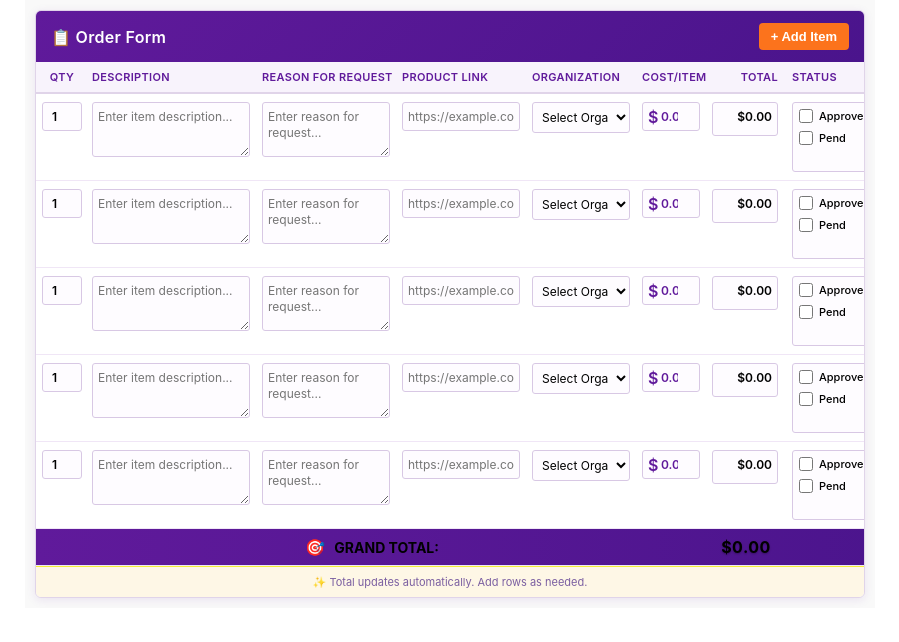
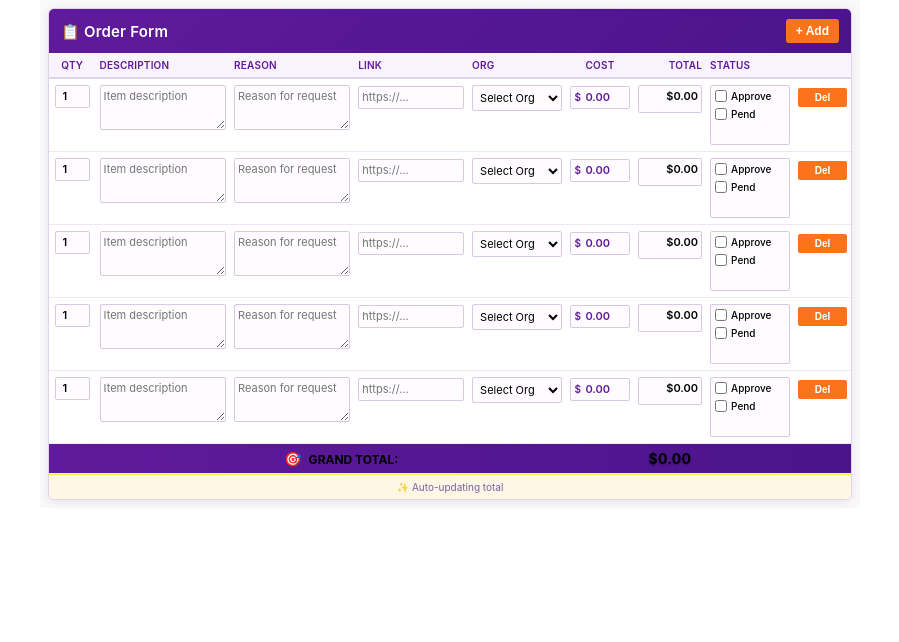
Before and after one commit to dvaughan111/Table, a plain HTML site: page index.html in a window 1280 px wide. Shown: the whole page, without its empty margins (190-1089 px from the left). Drawn offline with Linux system fonts and the light colour scheme.

Commit message:
Update index.html

```diff
--- a/index.html
+++ b/index.html
@@ -10,8 +10,8 @@
 
         .widget-container {
             font-family: -apple-system, BlinkMacSystemFont, 'Segoe UI', Roboto, Oxygen, Ubuntu, sans-serif;
-            padding: 10px;
-            max-width: 850px;
+            padding: 8px;
+            max-width: 820px;
             margin: 0 auto;
             background-color: #f9f9f9;
         }
@@ -19,7 +19,7 @@
         .order-table-container {
             background: white;
             border-radius: 6px;
-            box-shadow: 0 2px 10px rgba(96, 26, 155, 0.1);
+            box-shadow: 0 2px 8px rgba(96, 26, 155, 0.1);
             overflow: hidden;
             border: 1px solid #e0d4e9;
         }
@@ -29,7 +29,7 @@
             display: flex;
             justify-content: space-between;
             align-items: center;
-            padding: 12px 15px;
+            padding: 10px 12px;
             background: linear-gradient(135deg, #601a9b 0%, #4a148c 100%);
             color: white;
         }
@@ -37,19 +37,19 @@
         .table-header h3 {
             margin: 0;
             font-weight: 600;
-            font-size: 16px;
-            letter-spacing: 0.3px;
+            font-size: 15px;
+            letter-spacing: 0.2px;
         }
 
         .add-row-btn {
             background-color: #fc731c;
             color: white;
             border: none;
-            padding: 6px 12px;
-            border-radius: 4px;
+            padding: 5px 10px;
+            border-radius: 3px;
             cursor: pointer;
             font-weight: 600;
-            font-size: 13px;
+            font-size: 12px;
             transition: all 0.2s ease;
         }
 
@@ -71,89 +71,91 @@
         /* TABLE HEADERS - PURPLE ACCENT */
         .order-table th {
             background-color: #f8f3fc;
-            padding: 8px 6px;
+            padding: 6px 4px;
             text-align: left;
             font-weight: 600;
             color: #601a9b;
             border-bottom: 2px solid #e0d4e9;
-            font-size: 11px;
+            font-size: 10px;
             text-transform: uppercase;
-            letter-spacing: 0.03em;
+            letter-spacing: 0.02em;
             white-space: nowrap;
         }
 
-        /* TABLE CELLS - BLACK FONT, REDUCED PADDING */
+        /* TABLE CELLS - BLACK FONT, MINIMAL PADDING */
         .order-table td {
-            padding: 8px 6px;
+            padding: 6px 4px;
             border-bottom: 1px solid #f0e6f6;
             vertical-align: top;
             color: #000000;
         }
 
-        /* COLUMN WIDTHS - TIGHTER LAYOUT */
+        /* COLUMN WIDTHS - EXTREMELY COMPACT */
         .order-table th:nth-child(1), /* Quantity */
         .order-table td:nth-child(1) {
-            width: 50px;
-            min-width: 50px;
-            max-width: 50px;
+            width: 45px;
+            min-width: 45px;
+            max-width: 45px;
             text-align: center;
-            padding-right: 4px !important;
         }
 
-        .order-table th:nth-child(2), /* Description */
+        .order-table th:nth-child(2), /* Description - REDUCED WIDTH */
         .order-table td:nth-child(2) {
-            width: 170px;
-            min-width: 170px;
+            width: 130px;
+            min-width: 130px;
+            max-width: 130px;
         }
 
         .order-table th:nth-child(3), /* Reason */
         .order-table td:nth-child(3) {
-            width: 140px;
-            min-width: 140px;
+            width: 120px;
+            min-width: 120px;
+            max-width: 120px;
         }
 
         .order-table th:nth-child(4), /* Product Link */
         .order-table td:nth-child(4) {
-            width: 130px;
-            min-width: 130px;
+            width: 110px;
+            min-width: 110px;
+            max-width: 110px;
         }
 
         .order-table th:nth-child(5), /* Organization */
         .order-table td:nth-child(5) {
-            width: 110px;
-            min-width: 110px;
+            width: 95px;
+            min-width: 95px;
+            max-width: 95px;
         }
 
         .order-table th:nth-child(6), /* Cost per Item */
         .order-table td:nth-child(6) {
-            width: 70px;
-            min-width: 70px;
-            max-width: 70px;
+            width: 65px;
+            min-width: 65px;
+            max-width: 65px;
             text-align: center;
         }
 
         .order-table th:nth-child(7), /* Row Total */
         .order-table td:nth-child(7) {
-            width: 80px;
-            min-width: 80px;
-            max-width: 80px;
+            width: 70px;
+            min-width: 70px;
+            max-width: 70px;
             text-align: right;
-            padding-right: 8px !important;
         }
 
         .order-table th:nth-child(8), /* Status Checkboxes */
         .order-table td:nth-child(8) {
-            width: 100px;
-            min-width: 100px;
-            max-width: 100px;
+            width: 85px;
+            min-width: 85px;
+            max-width: 85px;
             text-align: left;
         }
 
         .order-table th:nth-child(9), /* Actions */
         .order-table td:nth-child(9) {
-            width: 60px;
-            min-width: 60px;
-            max-width: 60px;
+            width: 55px;
+            min-width: 55px;
+            max-width: 55px;
             text-align: center;
         }
 
@@ -162,18 +164,19 @@
             background-color: #fef7e6;
         }
 
-        /* INPUTS AND CONTROLS - BLACK TEXT */
+        /* INPUTS AND CONTROLS - BLACK TEXT, MINIMAL PADDING */
         .order-table input,
         .order-table textarea,
         .order-table select {
             width: 100%;
-            padding: 6px 5px;
+            padding: 4px 3px;
             border: 1px solid #d8c8e4;
-            border-radius: 3px;
-            font-size: 12px;
+            border-radius: 2px;
+            font-size: 11px;
             color: #000000;
             background-color: #fefcff;
             font-family: inherit;
+            line-height: 1.2;
         }
 
         .order-table input:focus,
@@ -181,17 +184,17 @@
         .order-table select:focus {
             outline: none;
             border-color: #fc731c;
-            box-shadow: 0 0 0 2px rgba(252, 115, 28, 0.1);
+            box-shadow: 0 0 0 1px rgba(252, 115, 28, 0.1);
             background-color: white;
         }
 
         /* QUANTITY INPUT - EXTRA NARROW */
         .order-table td:nth-child(1) input {
-            padding: 6px 3px;
+            padding: 4px 2px;
             text-align: center;
-            font-size: 12px;
+            font-size: 11px;
             font-weight: 600;
-            max-width: 40px;
+            max-width: 35px;
             margin: 0 auto;
             display: block;
         }
@@ -205,96 +208,100 @@
         .cost-input-wrapper::before {
             content: "$";
             position: absolute;
-            left: 6px;
+            left: 4px;
             top: 50%;
             transform: translateY(-50%);
             color: #601a9b;
             font-weight: 600;
             z-index: 1;
             pointer-events: none;
+            font-size: 10px;
         }
 
         .order-table td:nth-child(6) input {
-            padding: 6px 6px 6px 18px;
+            padding: 4px 4px 4px 14px;
             text-align: right;
-            font-size: 12px;
+            font-size: 11px;
             font-weight: 600;
             width: 100%;
             color: #601a9b;
         }
 
-        /* TEXTAREAS - BLACK TEXT */
+        /* TEXTAREAS - BLACK TEXT, COMPACT */
         .order-table textarea {
             resize: vertical;
-            min-height: 55px;
-            line-height: 1.3;
-            font-size: 12px;
+            min-height: 45px;
+            line-height: 1.2;
+            font-size: 11px;
             color: #000000;
         }
 
-        /* ROW TOTAL - NO YELLOW BACKGROUND, INPUT BOX STYLE */
+        /* ROW TOTAL - INPUT BOX STYLE */
         .row-total {
             font-weight: 600;
             color: #000000;
-            font-size: 12px;
-            padding: 6px 5px !important;
+            font-size: 11px;
+            padding: 4px 3px !important;
             display: block;
             text-align: right;
             background-color: #fefcff;
             border: 1px solid #d8c8e4;
-            border-radius: 3px;
-            min-height: 34px;
-            line-height: 1.4;
+            border-radius: 2px;
+            min-height: 28px;
+            line-height: 1.2;
         }
 
-        /* STATUS CHECKBOXES - INPUT BOX STYLE, LEFT ALIGNED, SAME FONT COLOR */
+        /* STATUS CHECKBOXES - COMPACT, LEFT ALIGNED */
         .status-checkboxes {
             display: flex;
             flex-direction: column;
-            gap: 8px;
+            gap: 6px;
             align-items: flex-start;
-            padding: 6px;
+            padding: 4px;
             background-color: #fefcff;
             border: 1px solid #d8c8e4;
-            border-radius: 3px;
-            min-height: 70px;
+            border-radius: 2px;
+            min-height: 60px;
         }
 
         .checkbox-group {
             display: flex;
             align-items: center;
-            gap: 6px;
-            font-size: 11px;
+            gap: 4px;
+            font-size: 10px;
             color: #000000;
             width: 100%;
         }
 
         .checkbox-group input[type="checkbox"] {
-            width: 14px;
-            height: 14px;
+            width: 12px;
+            height: 12px;
             margin: 0;
             accent-color: #fc731c;
             cursor: pointer;
+            flex-shrink: 0;
         }
 
         .checkbox-group label {
             cursor: pointer;
             font-weight: 500;
             color: #000000;
+            white-space: nowrap;
         }
 
-        /* DELETE BUTTON - ORANGE */
+        /* DELETE BUTTON - ORANGE, COMPACT */
         .delete-btn {
             background-color: #fc731c;
             color: white;
             border: none;
-            padding: 5px 8px;
-            border-radius: 3px;
+            padding: 4px 6px;
+            border-radius: 2px;
             cursor: pointer;
-            font-size: 11px;
+            font-size: 10px;
             font-weight: 600;
             transition: all 0.2s ease;
             width: 100%;
+            white-space: nowrap;
         }
 
         .delete-btn:hover {
@@ -306,7 +313,7 @@
             cursor: not-allowed;
         }
 
-        /* GRAND TOTAL ROW - CENTERED, WHITE BOLD TEXT WITH ICON */
+        /* GRAND TOTAL ROW - COMPACT */
         .total-row {
             background: linear-gradient(to right, #601a9b, #4a148c);
             color: white;
@@ -315,76 +322,85 @@
 
         .total-label {
             text-align: center;
-            padding-right: 10px !important;
-            font-size: 14px;
+            padding: 6px 4px !important;
+            font-size: 12px;
             color: white;
             font-weight: 700;
         }
 
         .grand-total {
-            font-size: 16px;
+            font-size: 14px;
             color: white;
             font-weight: 700;
             text-align: center;
             text-shadow: 0 1px 2px rgba(0, 0, 0, 0.3);
-            letter-spacing: 0.5px;
+            letter-spacing: 0.3px;
+            padding: 6px 4px !important;
         }
 
         /* ICON IN GRAND TOTAL */
         .total-icon {
             display: inline-block;
-            margin-right: 6px;
-            font-size: 16px;
+            margin-right: 4px;
+            font-size: 14px;
         }
 
         /* TABLE FOOTER - YELLOW BACKGROUND */
         .table-footer {
-            padding: 8px 15px;
+            padding: 6px 12px;
             background-color: #fef7e6;
             border-top: 1px solid #f4ee38;
             color: #7b5fa1;
-            font-size: 11px;
+            font-size: 10px;
             text-align: center;
         }
 
         /* SELECT DROPDOWN STYLING */
         .organization-select {
-            font-size: 12px;
-            padding: 6px 5px;
+            font-size: 11px;
+            padding: 4px 3px;
             color: #000000;
             cursor: pointer;
         }
 
         /* LINK INPUT STYLING */
         .link-input {
-            font-size: 11px;
+            font-size: 10px;
             color: #000000;
             font-family: 'Segoe UI', Tahoma, Geneva, Verdana, sans-serif;
         }
 
+        /* REMOVE HORIZONTAL SCROLL ON DESKTOP */
+        @media (min-width: 830px) {
+            .table-wrapper {
+                overflow-x: hidden;
+            }
+        }
+
         /* RESPONSIVE ADJUSTMENTS */
-        @media (max-width: 900px) {
+        @media (max-width: 829px) {
             .widget-container {
-                padding: 8px;
+                padding: 6px;
                 max-width: 100%;
             }
 
             .table-header {
                 flex-direction: column;
-                gap: 8px;
+                gap: 6px;
                 align-items: flex-start;
-                padding: 10px 12px;
+                padding: 8px 10px;
             }
 
             .add-row-btn {
                 align-self: stretch;
                 text-align: center;
-                padding: 8px;
+                padding: 6px;
             }
 
             .order-table th,
             .order-table td {
-                padding: 6px 4px;
+                padding: 5px 3px;
+                font-size: 10px;
             }
         }
 
@@ -392,27 +408,36 @@
         .auto-resize {
             resize: vertical;
             overflow: hidden;
-            min-height: 55px;
+            min-height: 45px;
+            max-height: 120px;
         }
 
-        /* SCROLLBAR STYLING */
+        /* SCROLLBAR STYLING - THIN */
         .table-wrapper::-webkit-scrollbar {
-            height: 6px;
+            height: 4px;
         }
 
         .table-wrapper::-webkit-scrollbar-track {
             background: #f1f1f1;
-            border-radius: 3px;
+            border-radius: 2px;
         }
 
         .table-wrapper::-webkit-scrollbar-thumb {
             background: #c4b1d6;
-            border-radius: 3px;
+            border-radius: 2px;
         }
 
         .table-wrapper::-webkit-scrollbar-thumb:hover {
             background: #a48bc0;
         }
+
+        /* FORCE NO TEXT WRAP IN HEADERS */
+        .order-table th {
+            overflow: hidden;
+            text-overflow: ellipsis;
+        }
+
+        /* TOTAL WIDTH CALCULATION: 45+130+120+110+95+65+70+85+55 = 775px (well under 820px limit) */
     </style>
 </head>
 <body>
@@ -420,7 +445,7 @@
         <div class="order-table-container">
             <div class="table-header">
                 <h3>📋 Order Form</h3>
-                <button type="button" id="addRowBtn" class="add-row-btn">+ Add Item</button>
+                <button type="button" id="addRowBtn" class="add-row-btn">+ Add</button>
             </div>
 
             <div class="table-wrapper">
@@ -429,10 +454,10 @@
                         <tr>
                             <th>Qty</th>
                             <th>Description</th>
-                            <th>Reason for Request</th>
-                            <th>Product Link</th>
-                            <th>Organization</th>
-                            <th>Cost/Item</th>
+                            <th>Reason</th>
+                            <th>Link</th>
+                            <th>Org</th>
+                            <th>Cost</th>
                             <th>Total</th>
                             <th>Status</th>
                             <th>&nbsp;</th>
@@ -455,7 +480,7 @@
             </div>
 
             <div class="table-footer">
-                ✨ Total updates automatically. Add rows as needed.
+                ✨ Auto-updating total
             </div>
         </div>
     </div>
@@ -464,6 +489,13 @@
         document.addEventListener('DOMContentLoaded', function() {
             initializeTable();
             document.getElementById('addRowBtn').addEventListener('click', addRow);
+
+            // Initialize auto-resize for any existing textareas
+            setTimeout(() => {
+                document.querySelectorAll('.auto-resize').forEach(textarea => {
+                    autoResizeTextarea(textarea);
+                });
+            }, 100);
         });
 
         function initializeTable() {
@@ -494,25 +526,25 @@
                 </td>
                 <td>
                     <textarea class="description-input auto-resize"
-                              placeholder="Enter item description..."
+                              placeholder="Item description"
                               data-row="${rowId}"
                               oninput="autoResizeTextarea(this)"></textarea>
                 </td>
                 <td>
                     <textarea class="reason-input auto-resize"
-                              placeholder="Enter reason for request..."
+                              placeholder="Reason for request"
                               data-row="${rowId}"
                               oninput="autoResizeTextarea(this)"></textarea>
                 </td>
                 <td>
                     <input type="url"
                            class="link-input"
-                           placeholder="https://example.com/product"
+                           placeholder="https://..."
                            data-row="${rowId}">
                 </td>
                 <td>
                     <select class="organization-select" data-row="${rowId}">
-                        <option value="">Select Organization</option>
+                        <option value="">Select Org</option>
                         <option value="spark_home_health">Spark Home Health</option>
                         <option value="spark_therapy">Spark Therapy</option>
                         <option value="both">Both</option>
@@ -557,7 +589,7 @@
                             class="delete-btn"
                             onclick="deleteRow('${rowId}')"
                             ${document.querySelectorAll('#tableBody tr').length <= 1 ? 'disabled' : ''}>
-                        Delete
+                        Del
                     </button>
                 </td>
             `;
@@ -567,14 +599,12 @@
             // Add event listeners to inputs
             const inputs = row.querySelectorAll('.quantity-input, .cost-input');
             inputs.forEach(input => {
-                input.addEventListener('input', function() {
+                const updateHandler = () => {
                     updateRowTotal(rowId);
                     updateGrandTotal();
-                });
-                input.addEventListener('change', function() {
-                    updateRowTotal(rowId);
-                    updateGrandTotal();
-                });
+                };
+                input.addEventListener('input', updateHandler);
+                input.addEventListener('change', updateHandler);
             });
 
             // Trigger initial calculation
@@ -646,7 +676,8 @@
 
         window.autoResizeTextarea = function(textarea) {
             textarea.style.height = 'auto';
-            textarea.style.height = (textarea.scrollHeight) + 'px';
+            const scrollHeight = textarea.scrollHeight;
+            textarea.style.height = Math.min(scrollHeight, 120) + 'px';
         }
 
         window.updateStatus = function(rowId, statusType, isChecked) {
```
